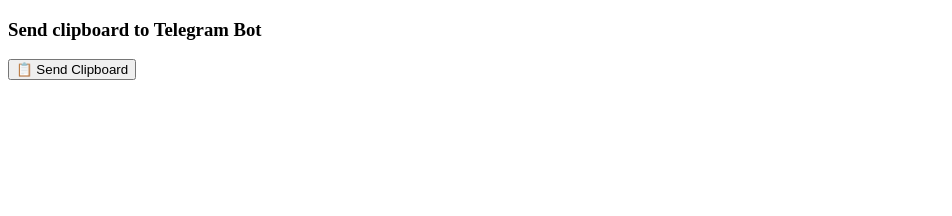
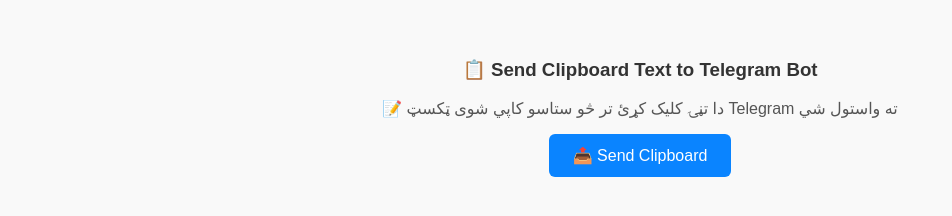
Before and after one commit to kingwaciq/waciq-clip-03-bot, a website: page index.html in a window 1280 px wide. Shown: the whole page, without its empty margins (0-952 px from the left). Drawn offline with Linux system fonts and the light colour scheme.

Commit message:
Update index.html

```diff
--- a/index.html
+++ b/index.html
@@ -2,27 +2,73 @@
 <html lang="en">
 <head>
   <meta charset="UTF-8">
-  <title>Clipboard to Bot</title>
+  <title>Clipboard to Telegram Bot</title>
+  <style>
+    body {
+      font-family: sans-serif;
+      text-align: center;
+      padding: 2em;
+      background-color: #f9f9f9;
+    }
+
+    h3 {
+      color: #333;
+    }
+
+    p {
+      color: #555;
+    }
+
+    button {
+      padding: 12px 24px;
+      font-size: 16px;
+      cursor: pointer;
+      background-color: #0a84ff;
+      color: white;
+      border: none;
+      border-radius: 6px;
+      transition: background 0.3s ease;
+    }
+
+    button:hover {
+      background-color: #006fd6;
+    }
+  </style>
 </head>
 <body>
-  <h3>Send clipboard to Telegram Bot</h3>
-  <button onclick="sendToBot()">📋 Send Clipboard</button>
+  <h3>📋 Send Clipboard Text to Telegram Bot</h3>
+  <p>📝 دا تڼۍ کلیک کړئ تر څو ستاسو کاپي شوی ټکسټ Telegram ته واستول شي</p>
+  <button onclick="sendToBot()">📤 Send Clipboard</button>
 
   <script>
     async function sendToBot() {
       const uid = new URLSearchParams(window.location.search).get("uid");
-      if (!uid) return alert("❌ UID not found in URL");
+      if (!uid) {
+        alert("❌ UID not found in URL (e.g. ?uid=123456)");
+        return;
+      }
 
       try {
         const text = await navigator.clipboard.readText();
-        await fetch("/api/send", {
+        if (!text) {
+          alert("❌ Clipboard is empty!");
+          return;
+        }
+
+        const res = await fetch("/api/send", {
           method: "POST",
           headers: { "Content-Type": "application/json" },
           body: JSON.stringify({ uid, text })
         });
-        alert("✅ Sent to bot!");
+
+        if (res.ok) {
+          alert("✅ Text sent to bot successfully!");
+        } else {
+          alert("❌ Failed to send. Server responded with error.");
+        }
       } catch (err) {
-        alert("❌ Clipboard access failed");
+        alert("❌ Clipboard access failed or permission denied.");
+        console.error(err);
       }
     }
   </script>
```
